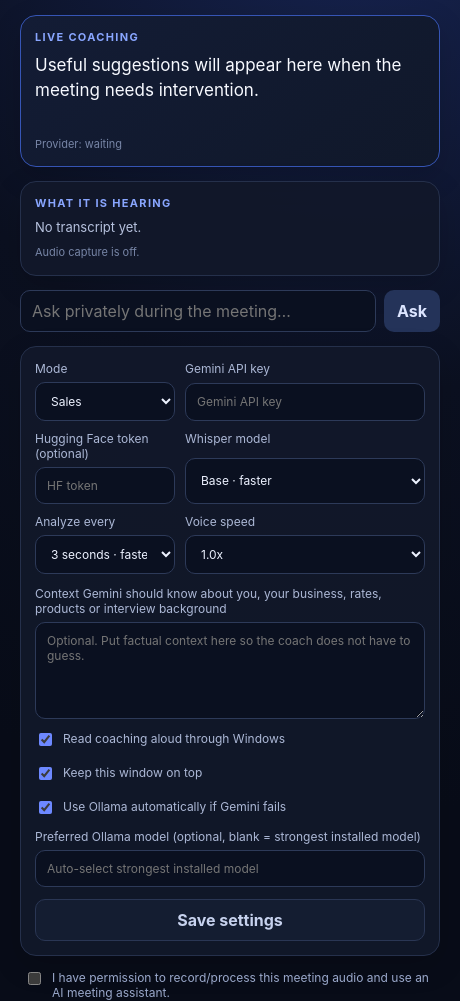
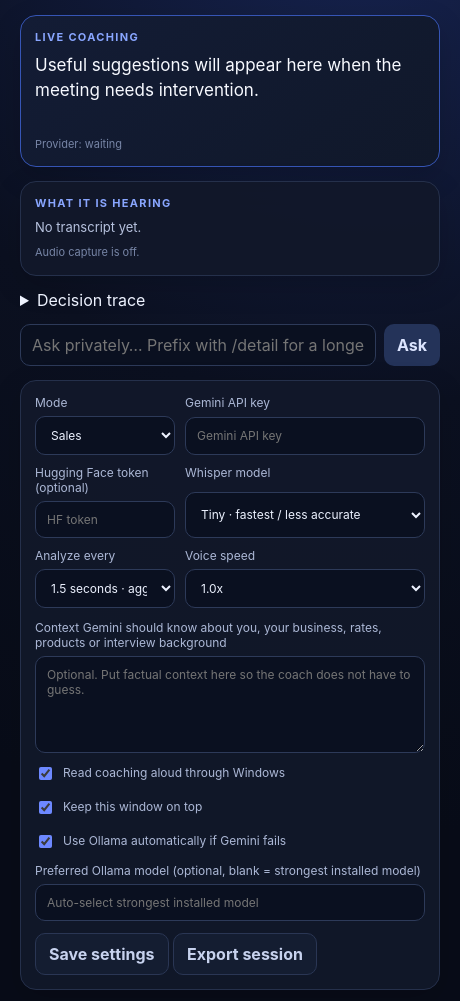
Before and after one commit to lionsgrandson/zoomComp, an Electron app: page src/renderer/index.html in a window 460 px wide. Shown: the part 102-1103 px from the top of the page. Drawn offline with Linux system fonts and the light colour scheme; no server answers.

Commit message:
feat: add decision trace and session export UI

```diff
--- a/src/renderer/index.html
+++ b/src/renderer/index.html
@@ -35,8 +35,14 @@
       <p id="captureInfo" class="muted">Audio capture is off.</p>
     </section>
 
+    <details class="trace-panel">
+      <summary>Decision trace</summary>
+      <div id="decisionTrace" class="transcript">No decisions yet.</div>
+      <p class="muted">Shows high-level routing and timing, not private model reasoning.</p>
+    </details>
+
     <form id="askForm" class="ask-row">
-      <input id="askInput" type="text" maxlength="500" autocomplete="off" placeholder="Ask privately during the meeting…" />
+      <input id="askInput" type="text" maxlength="500" autocomplete="off" placeholder="Ask privately… Prefix with /detail for a longer answer" />
       <button type="submit" class="secondary">Ask</button>
     </form>
 
@@ -64,22 +70,23 @@
         <label>
           <span>Whisper model</span>
           <select id="whisperModel">
-            <option value="base">Base · faster</option>
-            <option value="small">Small · recommended</option>
-            <option value="medium">Medium · more accurate / heavier</option>
-            <option value="large-v3">Large v3 · most accurate / heavy</option>
+            <option value="tiny">Tiny · fastest / less accurate</option>
+            <option value="base">Base · recommended</option>
+            <option value="small">Small · more accurate / slower</option>
+            <option value="medium">Medium · heavy</option>
+            <option value="large-v3">Large v3 · very heavy</option>
           </select>
         </label>
 
         <label>
           <span>Analyze every</span>
           <select id="intervalSeconds">
-            <option value="3">3 seconds · fastest</option>
-            <option value="4">4 seconds · recommended</option>
+            <option value="1.5">1.5 seconds · aggressive</option>
+            <option value="2">2 seconds · recommended</option>
+            <option value="3">3 seconds</option>
+            <option value="4">4 seconds</option>
             <option value="6">6 seconds</option>
             <option value="8">8 seconds</option>
-            <option value="12">12 seconds</option>
-            <option value="20">20 seconds</option>
           </select>
         </label>
 
@@ -111,7 +118,10 @@
         <input id="ollamaModel" type="text" autocomplete="off" spellcheck="false" placeholder="Auto-select strongest installed model" />
       </label>
 
-      <button id="saveSettings" class="ghost" type="button">Save settings</button>
+      <div class="settings-actions">
+        <button id="saveSettings" class="ghost" type="button">Save settings</button>
+        <button id="exportSession" class="ghost" type="button">Export session</button>
+      </div>
     </section>
 
     <label class="consent check">
@@ -123,7 +133,7 @@
       <button id="startStop" class="primary" type="button">Start companion</button>
       <button id="pauseResume" class="secondary" type="button" disabled>Pause</button>
     </div>
-    <p class="privacy">Meeting audio is transcribed locally on this PC. Gemini receives rolling transcript text, not raw meeting audio. The app does not intentionally save meeting audio or transcripts to disk.</p>
+    <p class="privacy">Meeting audio is transcribed locally on this PC. Gemini receives rolling transcript text, not raw meeting audio. Nothing is intentionally saved to disk unless you choose Export session.</p>
   </main>
   <script src="./app.js"></script>
 </body>
```
